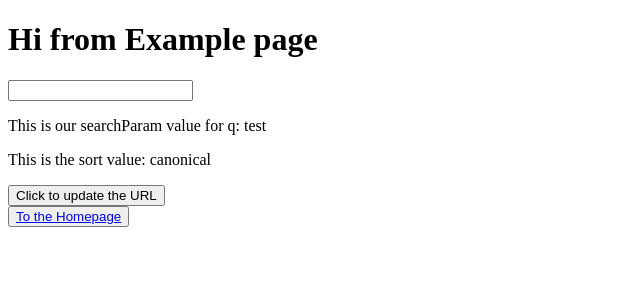
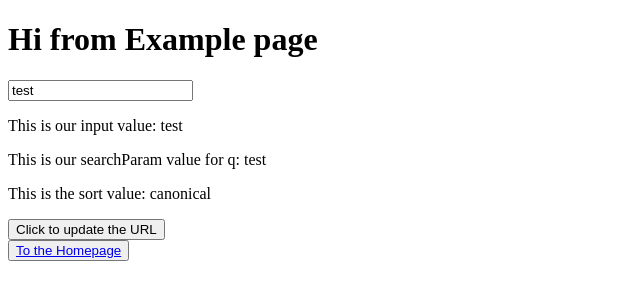
Before and after one commit to MMernitz/useSearchParamsTest, a React (Create React App) app: page /example in a window 1280 px wide. Shown: the top 300 px of the page, without its empty margins (0-640 px from the left). Built offline with nearby package versions, Linux system fonts and the light colour scheme.

Commit message:
Update Example.js
Updated code to deal with default values

```diff
--- a/src/Example.js
+++ b/src/Example.js
@@ -23,9 +23,7 @@ export default function Example() {
   const order = searchParams.get("sort");
 
   useEffect(() => {
-    if (q !== "test") {
-      setInputValue(q);
-    }
+    setInputValue(q);
     setSort(order);
   }, [q, order]);
 
```
